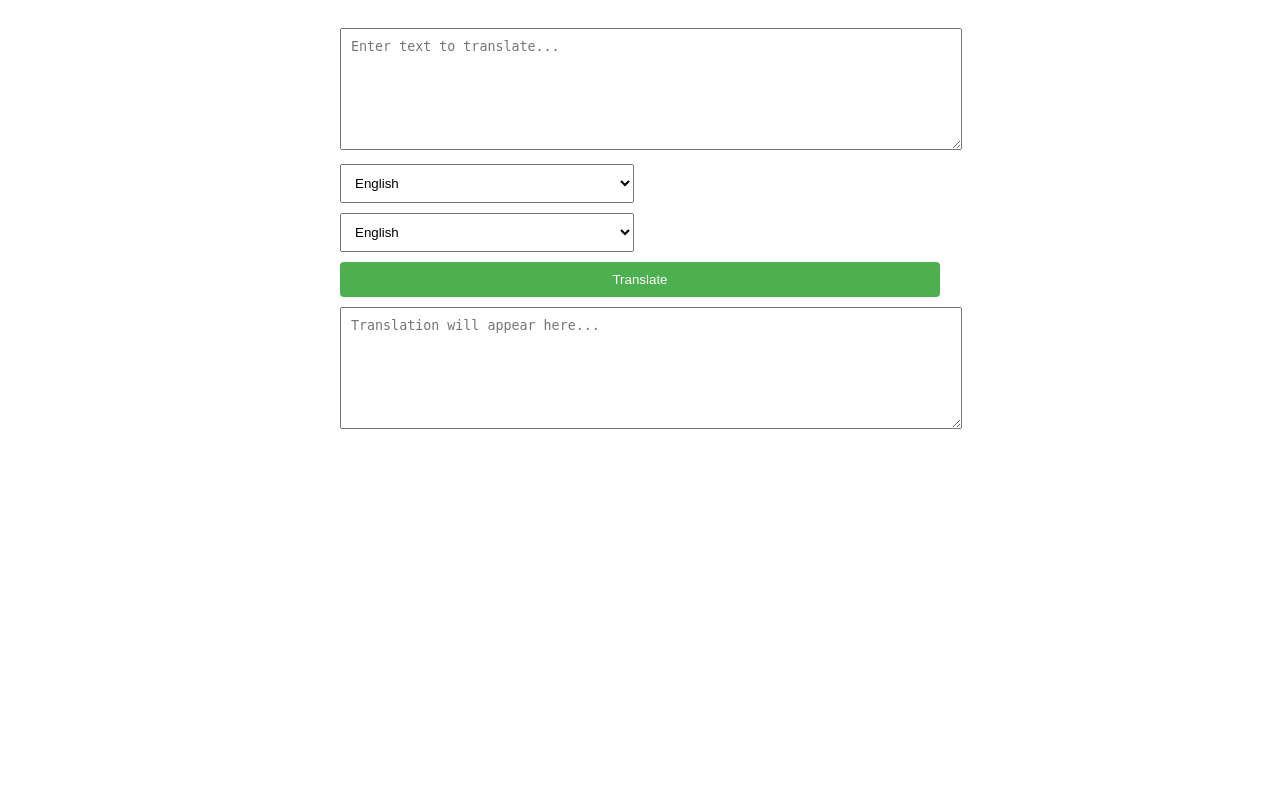
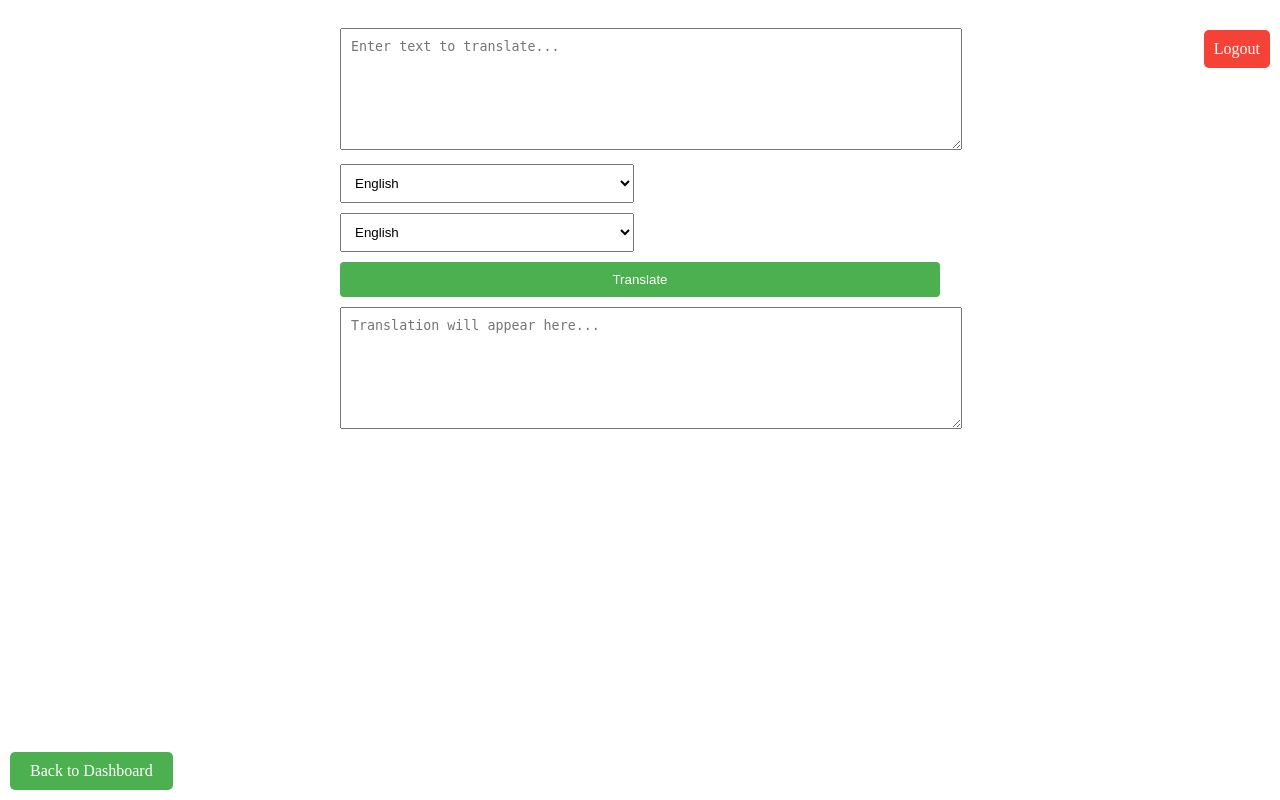
Before and after one commit to DiyarKara/Bil496-Bitirme-TripAssistant, a Flask app: page /translate in a window 1280 px wide. Run offline with Flask 3, Linux system fonts and the light colour scheme; the visitor is signed in with stand-in values (Sample User, id 1).

Commit message:
unauthorized request - button updates

```diff
--- a/_webApp/app.py
+++ b/_webApp/app.py
@@ -180,7 +180,8 @@ def save_chat():
 @app.route('/routes')
 def routes():
     if 'user_id' not in session:
-        return jsonify({'error': 'Unauthorized'}), 401
+        flash('You must be logged in to view the routes.')
+        return redirect(url_for('login'))
 
     user_id = session['user_id']
     return render_template('routes.html')
@@ -267,7 +268,8 @@ def delete_chat():
 @app.route('/translate')
 def translate():
     if 'user_id' not in session:
-        return jsonify({'error': 'Unauthorized'}), 401
+        flash('You must be logged in to view the translate.')
+        return redirect(url_for('login'))
     return render_template('translate.html')
 
 
--- a/_webApp/static/translate.css
+++ b/_webApp/static/translate.css
@@ -36,3 +36,37 @@ button {
 button:hover {
     background-color: #45a049;
 }
+
+#logout-button {
+    position: fixed;
+    top: 30px;
+    right: 10px;
+    padding: 10px;
+    background-color: #f44336;
+    color: white;
+    border: none;
+    border-radius: 5px;
+    cursor: pointer;
+}
+
+#logout-button:hover {
+    background-color: #d32f2f;
+}
+
+#back-button {
+    position: absolute;
+    left: 10px;
+    bottom: 10px;
+    z-index: 5;
+    background-color: #4CAF50;
+    color: white;
+    padding: 10px 20px;
+    border: none;
+    border-radius: 5px;
+    font-size: 16px;
+    cursor: pointer;
+  }
+
+  #back-button:hover {
+    background-color: #45a049;
+  }
--- a/_webApp/templates/translate.html
+++ b/_webApp/templates/translate.html
@@ -7,6 +7,9 @@
     <link rel="stylesheet" href="static/translate.css">
 </head>
 <body>
+    {% if session['user_id'] %}
+        <div id="logout-button" onclick="window.location.href='/logout'">Logout</div>
+    {% endif %}
     <div class="translate-container">
         <textarea id="sourceText" placeholder="Enter text to translate..."></textarea>
         <select id="sourceLanguage">
@@ -30,6 +33,7 @@
         <button id="translateButton">Translate</button>
         <textarea id="translatedText" placeholder="Translation will appear here..." readonly></textarea>
     </div>
+    <div id="back-button" onclick="window.location.href='/dashboard'">Back to Dashboard</div>
     <script src="static/translate.js"></script>
 </body>
 </html>
```
